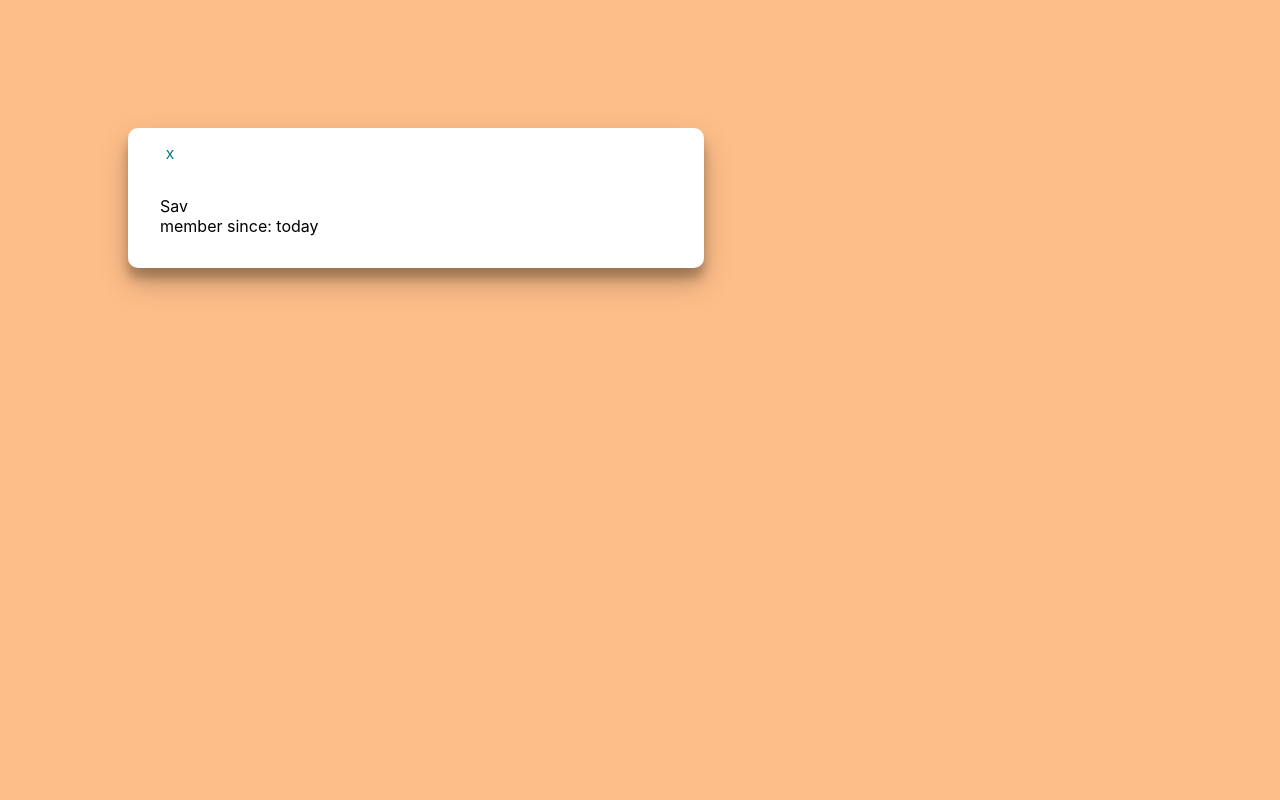
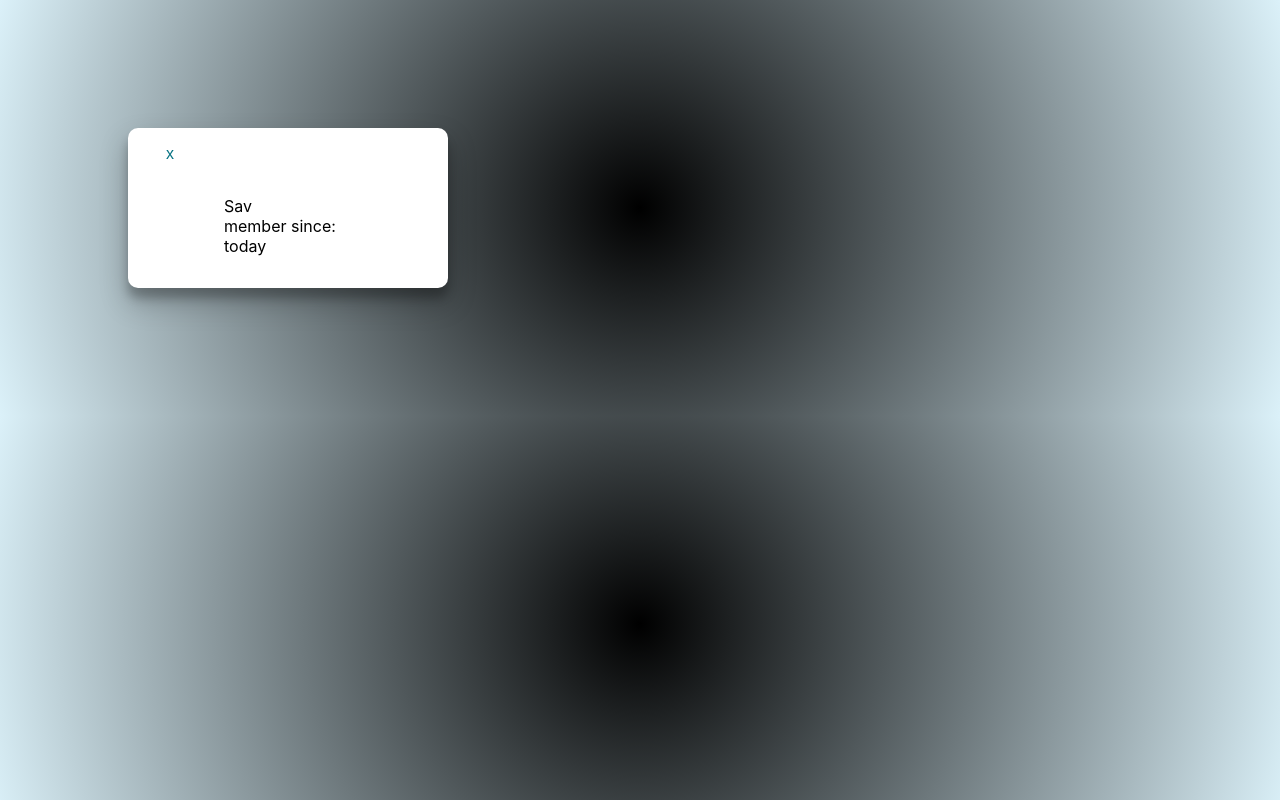
Before and after one commit to savannaac/react-rails-messaging-app, a React (Create React App) app in the folder react-frontend/: page /profile in a window 1280 px wide. Built offline with nearby package versions, Linux system fonts and the light colour scheme.

Commit message:
changes background color

```diff
--- a/react-frontend/src/App.css
+++ b/react-frontend/src/App.css
@@ -1,5 +1,6 @@
 body {
-  background-color: #FEBE89
+  background: rgb(0,0,0);
+  background: radial-gradient(circle, rgba(0,0,0,1) 0%, rgba(219,241,249,1) 100%);
 }
 
 h1 {
@@ -160,6 +161,24 @@ a.conversations {
   width: 40%;
 }
 
+/* profile component  */
+.profile-container {
+  background-color: #FFFFFF;
+  border-radius: 10px;
+  box-shadow: 0 14px 28px rgba(0,0,0,0.25),
+  0 10px 10px rgba(0,0,0,0.22);
+  margin: 10%;
+  /* opacity: 0.5; */
+  padding: 2rem;
+  text-align: left;
+  width: 20%;
+}
+
+.profile {
+  width: 50%;
+  margin: 0 auto;
+}
+
 /* conversations component  */
 
 .conversation {
--- a/react-frontend/src/components/User/Profile.js
+++ b/react-frontend/src/components/User/Profile.js
@@ -14,13 +14,13 @@ export default class Profile extends React.Component {
 
     render() {
         return (
-            <div className="app-container">
+            <div className="profile-container">
 
                 <div className="buttons-row">
                     <button className="exit-button" onClick={this.handleClick}>x</button>
                 </div>
 
-                <div>
+                <div className="profile">
                     <div className="profile-username">{this.state.username}</div>
                     <div className="profile-createdAt">member since: {this.state.createdAt}</div>
                 </div>
```
